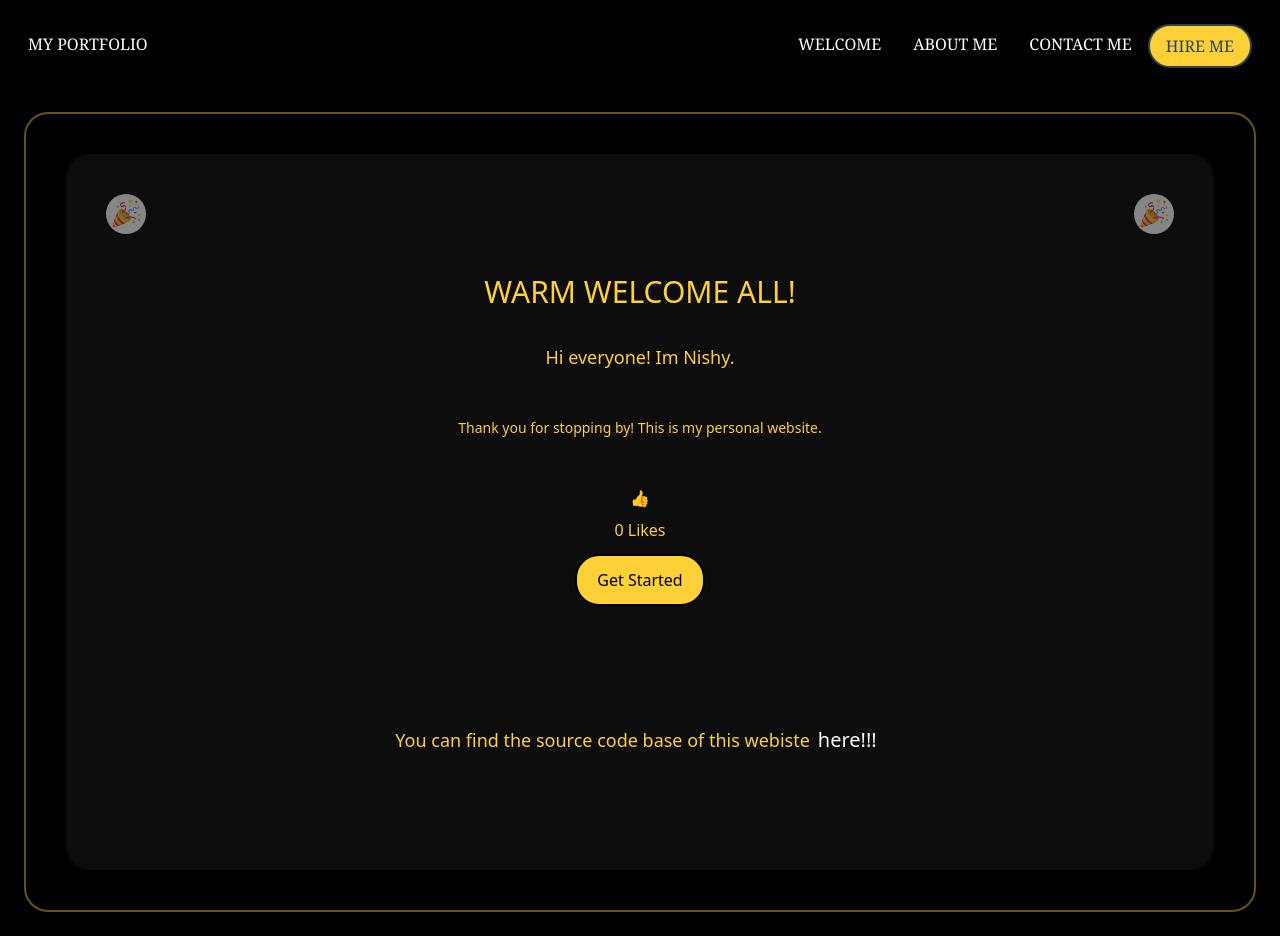
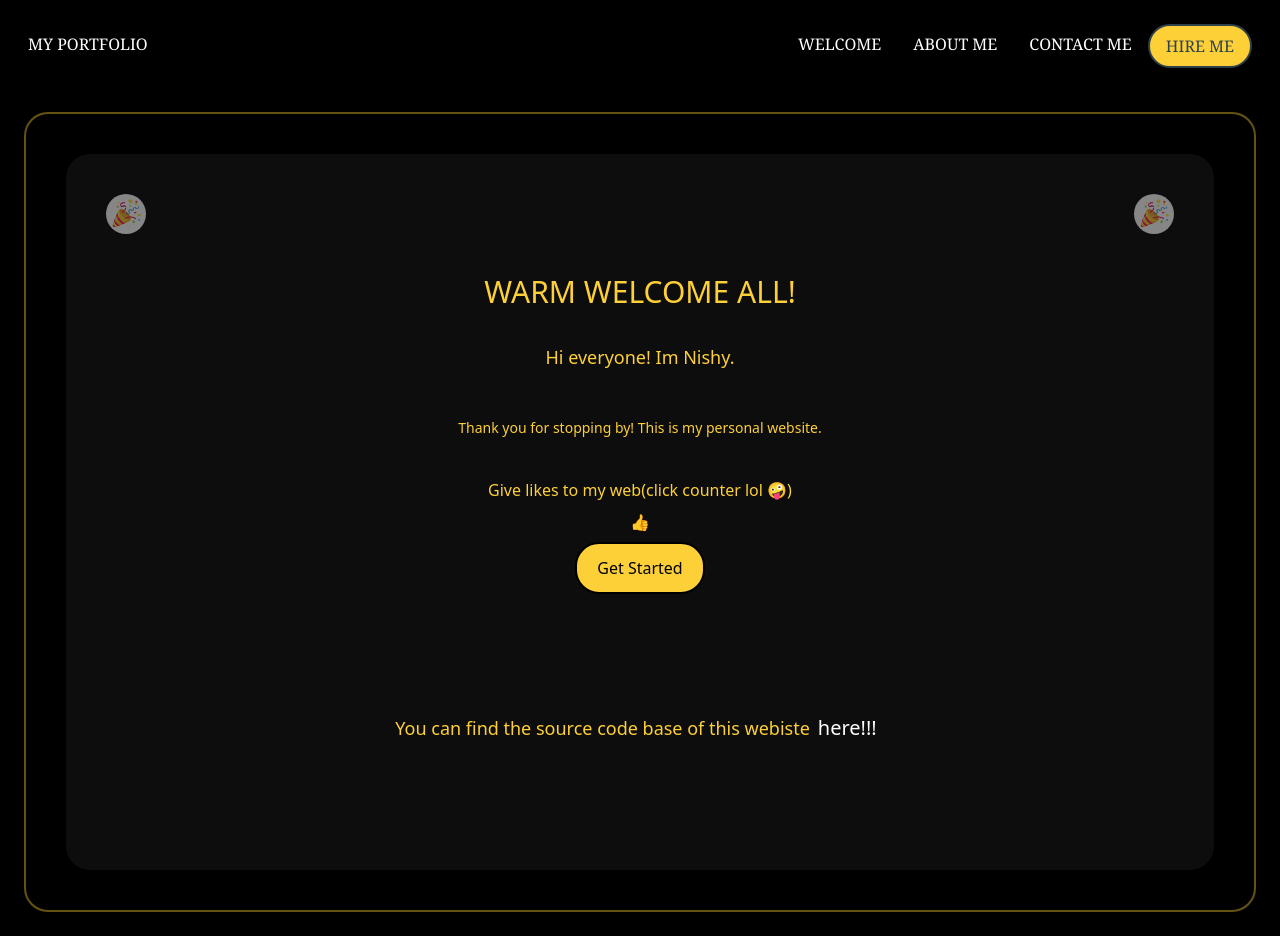
Before and after one commit to nishyjana/my-profolio, a React (Create React App) app: page / in a window 1280 px wide. Built offline with nearby package versions, Linux system fonts and the light colour scheme.

Commit message:
added redux

```diff
--- a/src/components/pages/Welcome.tsx
+++ b/src/components/pages/Welcome.tsx
@@ -10,7 +10,7 @@ import { GITHUB_LINK } from "../constants/Resources";
 export default function Welcome() {
   const navigate = useNavigate();
   const dispatch = useDispatch();
-
+  const [display, setDisplay] = useState(false);
   const clickedCounts = useSelector(
     (state: RootState) => state.general.clickCount
   );
@@ -42,13 +42,22 @@ export default function Welcome() {
           Thank you for stopping by! This is my personal website.
         </p>
         <div className="w-full flex flex-col">
+        <h2 className="text-orange m-auto">Give likes to my web(click counter lol 🤪)</h2>
           <h1
-            className="m-auto my-2 cursor-pointer flex-col"
-            onClick={() => dispatch(addClickCount(count))}
+            className="m-auto my-2 cursor-pointer flex-col text-orange"
+            onClick={() => {
+              setDisplay(true);
+              dispatch(addClickCount());
+            }}
           >
             👍
           </h1>
-          <div className=" text-orange m-auto mb-3">{clickedCounts} Likes</div>
+
+          {display ? (
+            <div className=" text-orange m-auto mb-3">
+              {clickedCounts} Likes
+            </div>
+          ) : null}
         </div>
 
         <div className="flex w-full">
```
